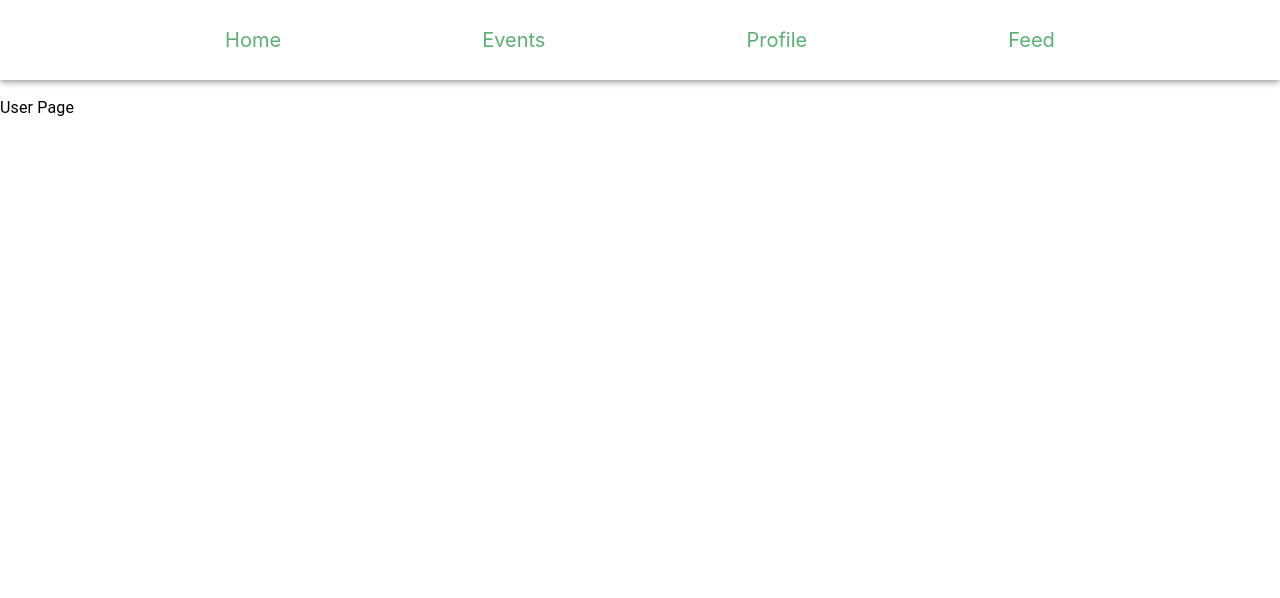
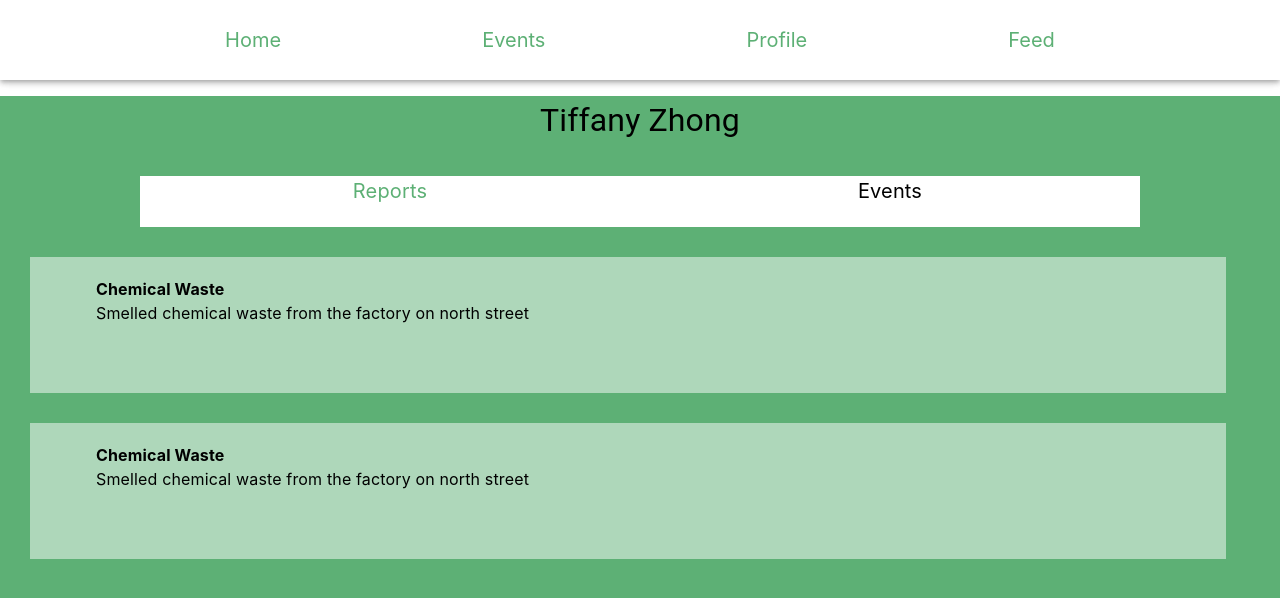
Before and after one commit to Anika-Singh/Robinhood-Hackathon, a React (Create React App) app in the folder hackathon_application/: page /info in a window 1280 px wide. Shown: the top 598 px of the page. Built offline with nearby package versions, Linux system fonts and the light colour scheme; the HTML template or start-up script is replaced by a standard one.

Commit message:
layout for user feed

```diff
--- /dev/null
+++ b/hackathon_application/src/components/UserFeed.js
@@ -0,0 +1,54 @@
+import React, { useState } from "react";
+
+// const Tabs = styled.div`
+// //     width: 595px;
+// //     height: 51px;
+// // `;
+
+// const Box = styled.div`
+//     width: 1190px;
+//     height: 116px;
+//     background: rgba(255, 255, 255, 0.5);
+// `;
+
+// const FlexRow = styled.div`
+//     display: flex;
+//     flex-direction: row;
+// `;
+
+const Bar = () =>{
+    return(
+        <div style = {{display: 'flex', width: 1000, margin: '0 auto',flexDirection: 'row', background:"#FFFFFF", fontFamily: 'Inter'}}>
+            <div style = {{width: 505, height: 51, border:2, borderColor: "black",textAlign: 'center', color: '#5DB075', fontSize:20}}>Reports</div>
+            <div style = {{width: 505, height: 51, textAlign: 'center', fontSize:20}}>Events</div>
+        </div>
+    );
+}
+
+// const Data = {category: "test"};
+
+const Feed = () =>{
+    return (
+        <>
+        <div style = {{width: 1130, height: 116, background: 'rgba(255, 255, 255, 0.5)', margin: 30, paddingLeft: 66, paddingTop: 20, fontFamily: 'Inter'}}>
+             <div style = {{fontWeight: 'bold'}}>Chemical Waste</div>
+             <div>Smelled chemical waste from the factory on north street</div>
+        </div>
+
+        <div style = {{width: 1130, height: 116, background: 'rgba(255, 255, 255, 0.5)', margin: 30, paddingLeft: 66, paddingTop: 20, fontFamily: 'Inter'}}>
+             <div style = {{fontWeight: 'bold'}}>Chemical Waste</div>
+             <div>Smelled chemical waste from the factory on north street</div>
+        </div>
+        </>
+    );
+}
+
+export default function UserFeed(){
+    return(
+        <div style = {{width: '100%', height: '100vh'}}>
+            <div><p style = {{fontSize: 32, textAlign:'center'}}>Tiffany Zhong</p></div>
+            <Bar></Bar>
+            <Feed></Feed>
+        </div>
+    );
+}
--- a/hackathon_application/src/pages/UserPage.js
+++ b/hackathon_application/src/pages/UserPage.js
@@ -1,11 +1,16 @@
 import {Typography} from "@mui/material";
 import Layout from "./Layout";
+import UserFeed from "../components/UserFeed";
 
 const UserPage = () => {
     return (
         <Layout>
             <Typography>
-                User Page
+            <div style = {{background: '#5DB075', maxHeight:false, width: '100%', height: '100%', margin:0}}>
+
+                <UserFeed></UserFeed>
+            </div>
+
             </Typography>
         </Layout>
     )
```
